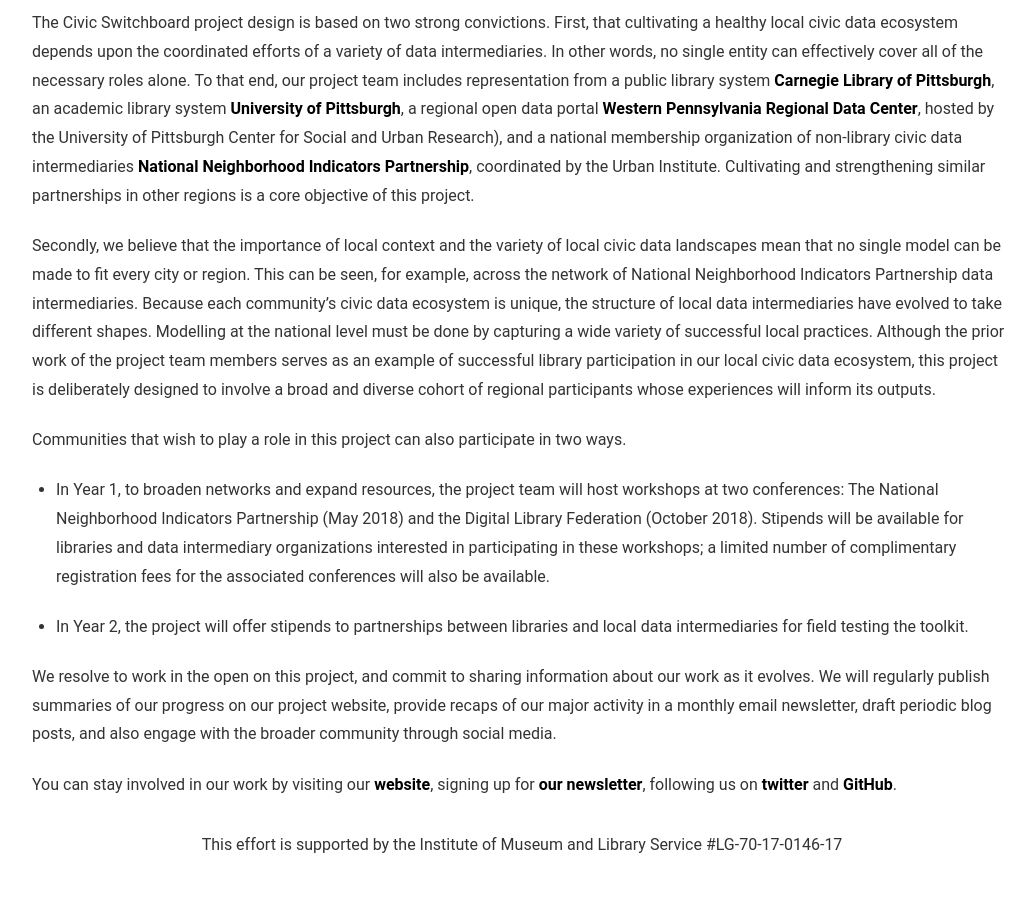
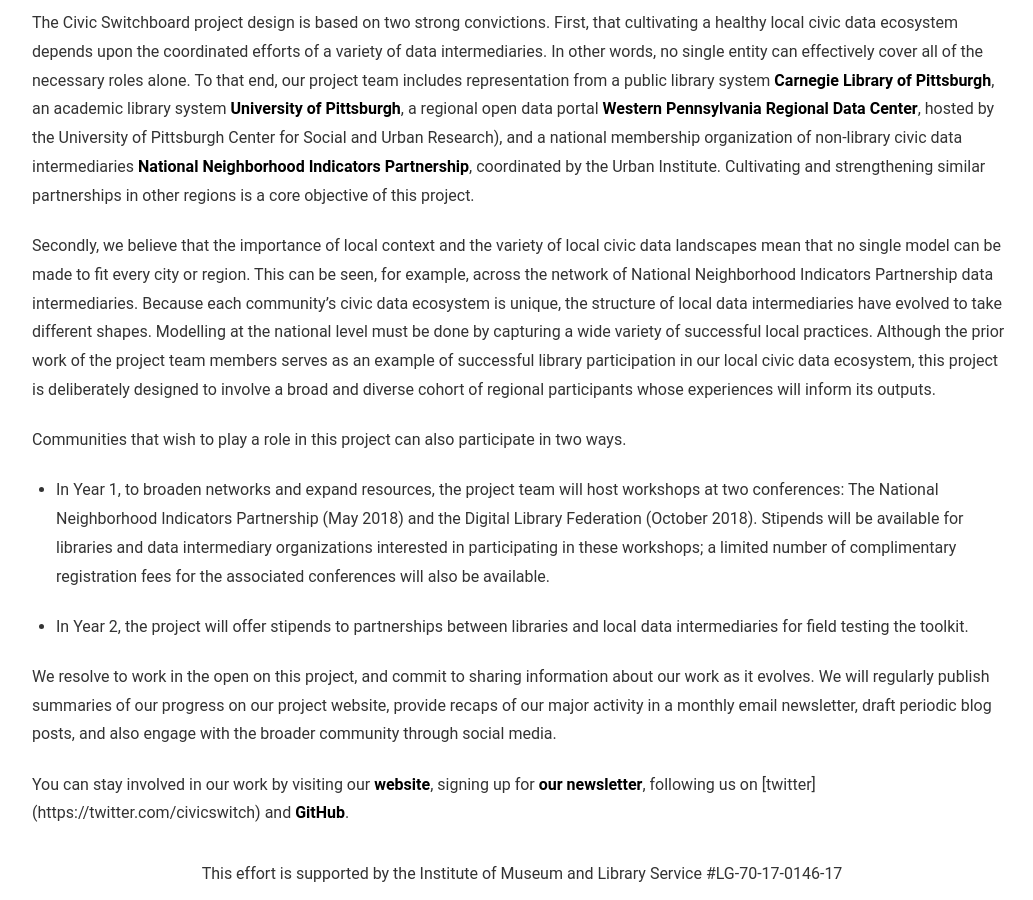
Before and after one commit to civic-switchboard/civic-switchboard.github.io.first, a Jekyll site: the page built from _posts/2017-12-11-post_1.md, in a window 1280 px wide and 900 px high, scrolled down 1011 px. Shown: the whole window, without its empty margins (118-1151 px from the left). Built offline with Jekyll 4.4.1, drawn with Linux system fonts in a browser that asks for light colours; before the commit the page ends 1882 px from its top, so only the background shows below that.

Commit message:
Updating twitter link

```diff
--- a/_posts/2017-12-11-post_1.md
+++ b/_posts/2017-12-11-post_1.md
@@ -4,13 +4,13 @@
 header: "Introducing Civic Switchboard: Connecting Libraries and Community Information Networks"
 ---
 
-Across the US and around the world, a growing number of public sector and nonprofit organizations have been sharing open data. In sharing data, these organizations hope to increase transparency, enhance governmental efficiency, improve communities, encourage public participation in government, and foster civic innovation and economic development. While there are many success stories around civic open data, there is a growing awareness that the act of publishing open data will not always result in community impact. **_Data intermediaries_** are often needed to help people extract value from civic open data, and to help data publishers make good decisions about how they publish.
+Across the US and around the world, a growing number of public sector and nonprofit organizations have been sharing open data. In sharing data, these organizations hope to increase transparency, enhance governmental efficiency, improve communities, encourage public participation in government, and foster civic innovation and economic development. While there are many success stories around civic open data, there is a growing awareness that the act of publishing open data will not always result in community impact. _Data intermediaries_ are often needed to help people extract value from civic open data, and to help data publishers make good decisions about how they publish.
 
 In Pittsburgh, our local civic data ecosystem is unique in that both public and academic librarians are actively involved as data intermediaries, and they work in close collaboration with other civic data publishers and users. Librarians regularly partner with local governments, non-library intermediaries, civic organizations, student organizations, and data users in a variety of ways. They play a number of roles, including helping people discover civic information, building data literacy and technical skills, providing technical assistance in data management and documentation, creating feedback mechanisms to publishers, convening and hosting events, and connecting data users.
 
 Our experience shows that libraries and librarians should be key actors in the continuing development of civic open data portals and act as core data intermediaries; their expertise adds value to a wide range of issues that affect both data publishers and users. Many of our colleagues elsewhere, including librarians and other established civic data intermediaries, have asked us how they can develop similar relationships and roles for librarians in their home communities.
 
-With these requests fresh in our mind, we developed a plan for a guide and toolkit to help libraries carve out roles in their local ecosystems. We are fortunate to have received funding for this work from the [Institute of Museum and Library Services](https://www.imls.gov/grants/awarded/lg-70-17-0146-17); with IMLS support we are now starting a two-year project: **Civic Switchboard: Connecting Libraries and Community Information Networks**. The project will develop the guide and toolkit while also directly supporting teams of librarians from around the country to partner with other intermediaries in their local communities.
+With these requests fresh in our mind, we developed a plan for a guide and toolkit to help libraries carve out roles in their local ecosystems. We are fortunate to have received funding for this work from the [Institute of Museum and Library Services](https://www.imls.gov/grants/awarded/lg-70-17-0146-17); with IMLS support we are now starting a two-year project: _Civic Switchboard: Connecting Libraries and Community Information Networks_. The project will develop the guide and toolkit while also directly supporting teams of librarians from around the country to partner with other intermediaries in their local communities.
 
 The Civic Switchboard project design is based on two strong convictions. First, that cultivating a healthy local civic data ecosystem depends upon the coordinated efforts of a variety of data intermediaries. In other words, no single entity can effectively cover all of the necessary roles alone. To that end, our project team includes representation from a public library system [Carnegie Library of Pittsburgh](https://www.carnegielibrary.org), an academic library system [University of Pittsburgh](http://www.library.pitt.edu/), a regional open data portal [Western Pennsylvania Regional Data Center](http://www.wprdc.org/), hosted by the University of Pittsburgh Center for Social and Urban Research), and a national membership organization of non-library civic data intermediaries [National Neighborhood Indicators Partnership](https://www.neighborhoodindicators.org/), coordinated by the Urban Institute. Cultivating and strengthening similar partnerships in other regions is a core objective of this project.
 
@@ -24,4 +24,4 @@
 
 We resolve to work in the open on this project, and commit to sharing information about our work as it evolves. We will regularly publish summaries of our progress on our project website, provide recaps of our major activity in a monthly email newsletter, draft periodic blog posts, and also engage with the broader community through social media.
 
-You can stay involved in our work by visiting our [website](https://civic-switchboard.github.io/), signing up for [our newsletter](https://civicswitchboard.us17.list-manage.com/subscribe?u=530c4fdb234145e8e1e6b5307&id=3ae069cc9d), following us on [twitter](@civicswitch) and [GitHub](https://github.com/orgs/civic-switchboard/).
+You can stay involved in our work by visiting our [website](https://civic-switchboard.github.io/), signing up for [our newsletter](https://civicswitchboard.us17.list-manage.com/subscribe?u=530c4fdb234145e8e1e6b5307&id=3ae069cc9d), following us on [twitter] (https://twitter.com/civicswitch) and [GitHub](https://github.com/orgs/civic-switchboard/).
```
